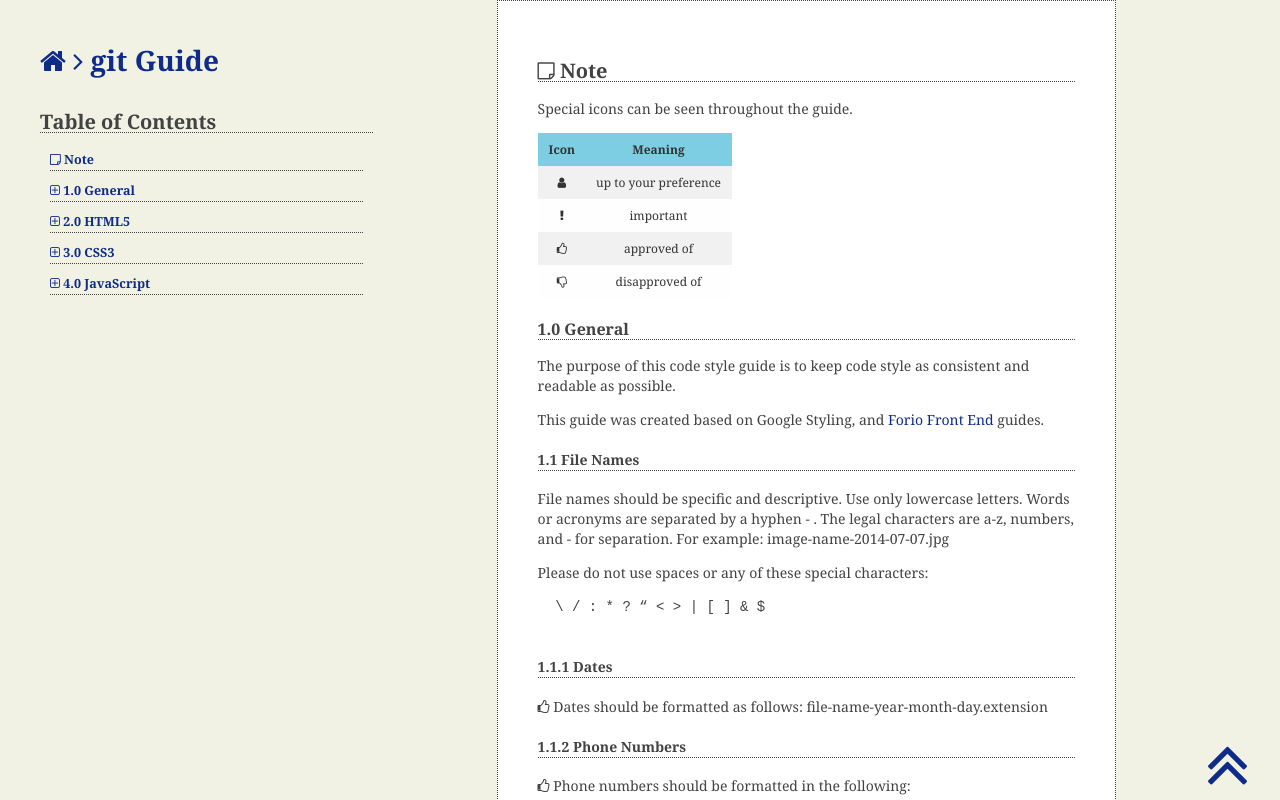
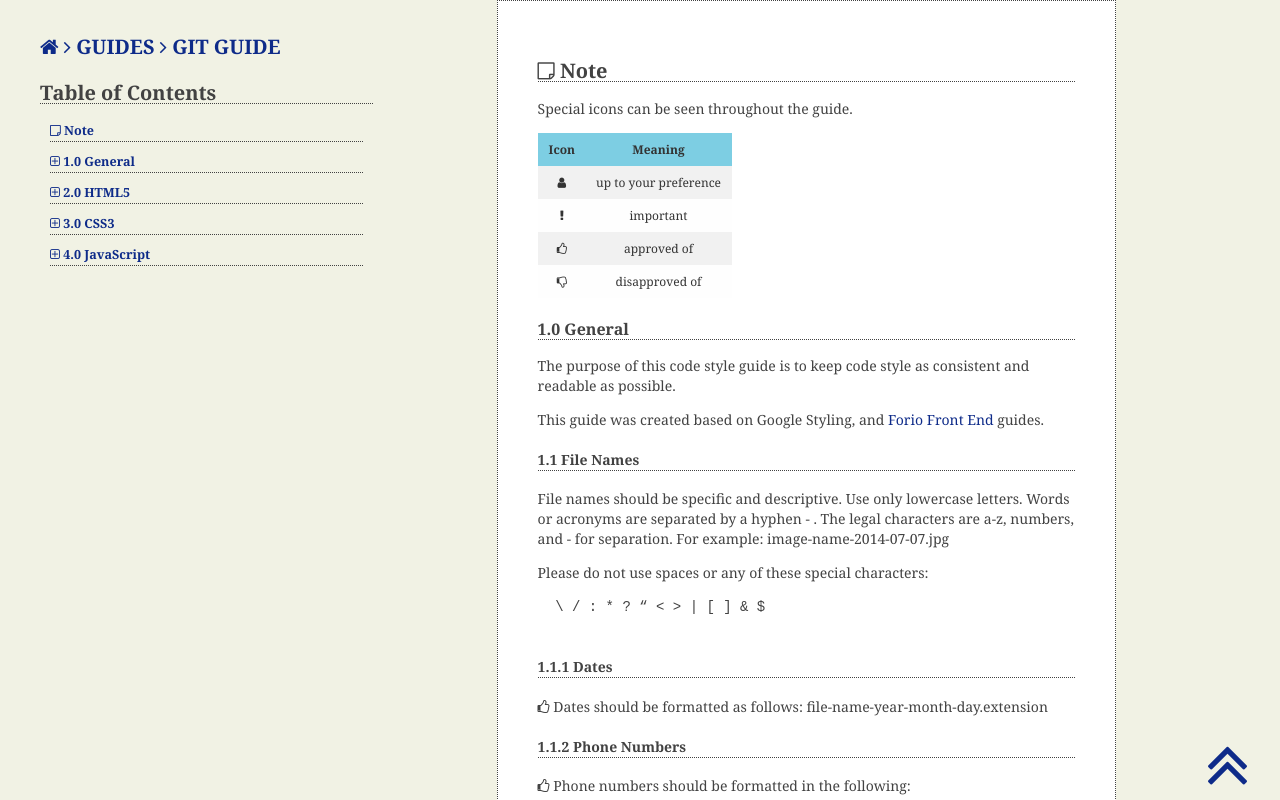
Before and after one commit to kristietamato/web-app-guides, a plain HTML site: page git-guide.html in a window 1280 px wide. Drawn offline with Linux system fonts and the light colour scheme.

Commit message:
Modify breadcrumbs

```diff
--- a/css/code-style-guide.css
+++ b/css/code-style-guide.css
@@ -34,7 +34,8 @@ body
  {
   width: 100%;
   text-align: left;
-  font-size: 28px;
+  font-size: 20px;
+  text-transform: uppercase;
  }
 
  @media screen and (max-width: 900px) /* increase heading size in larger screens */
--- a/git-guide.html
+++ b/git-guide.html
@@ -13,7 +13,7 @@
     <section class="content">
       <section class="table-of-contents-main">
         <section class="table-of-contents">
-          <h1 id="main-heading"><a href="http://www.tamato.org/"><i class="fa fa-home"></a></i> <i class="fa fa-angle-right"></i> git Guide</h1>
+          <h1 id="main-heading"><a href="http://www.tamato.org/"><i class="fa fa-home"></a></i> <i class="fa fa-angle-right"></i> <a href="http://www.tamato.org/guides/">Guides </a><i class="fa fa-angle-right"></i> git Guide</h1>
           <h2>Table of Contents</h2>
           <h4><a href="#note"><i class="fa fa-sticky-note-o"></i> Note</a></h4>
           <h4 id="button-general"><a href="#general-1.0"><i id="toc-icon-general" class="fa fa-plus-square-o"></i> 1.0 General</a></h4>
```
Also changed, not shown: index.html (+1 -1 lines).
